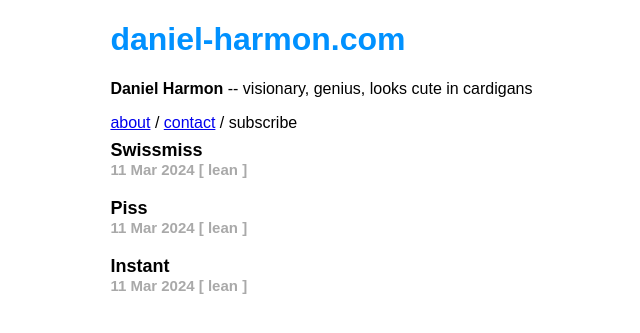
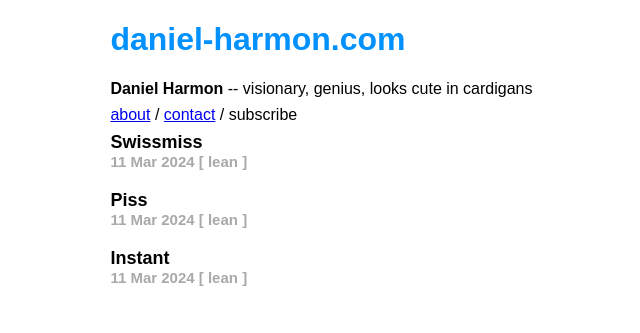
Before and after one commit to Dan-Harmon/Dan-Harmon.github.io, a Jekyll site: the page built from index.html, in a window 1280 px wide. Shown: the top 333 px of the page, without its empty margins (312-952 px from the left). Built offline with Jekyll 4.4.1, drawn with Linux system fonts in a browser that asks for light colours.

Commit message:
annoying formatting

```diff
--- a/index.html
+++ b/index.html
@@ -3,9 +3,9 @@ title: home
 layout: default
 ---
 
-<p><b>Daniel Harmon</b> -- visionary, genius, looks cute in cardigans</p>
+<div class="closeness"><b>Daniel Harmon</b> -- visionary, genius, looks cute in cardigans</div>
 
-<p class="links"><a href="/about.html">about</a> / <a href="/contact.html">contact</a> / <a>subscribe</a></p>
+<div class="closeness bottomBar"><a href="/about.html">about</a> / <a href="/contact.html">contact</a> / <a>subscribe</a></div>
 
 {% for post in site.posts %}
   <a href="{{ post.url }}" class="blogLink"><b>{{ post.title }}</b></a>
--- a/styles.css
+++ b/styles.css
@@ -47,9 +47,11 @@ margin-top: 8px;
 margin-bottom: 15px;
 }
 
-.links {
+.closeness {
   margin-top: 8px;
   margin-bottom: 8px;
-  border-bottom: 1px;
-  border-color: black;
 }
+
+.bottomBar {
+  border-bottom-width: thin;
+}
```
Also changed, not shown: 2 other files.
